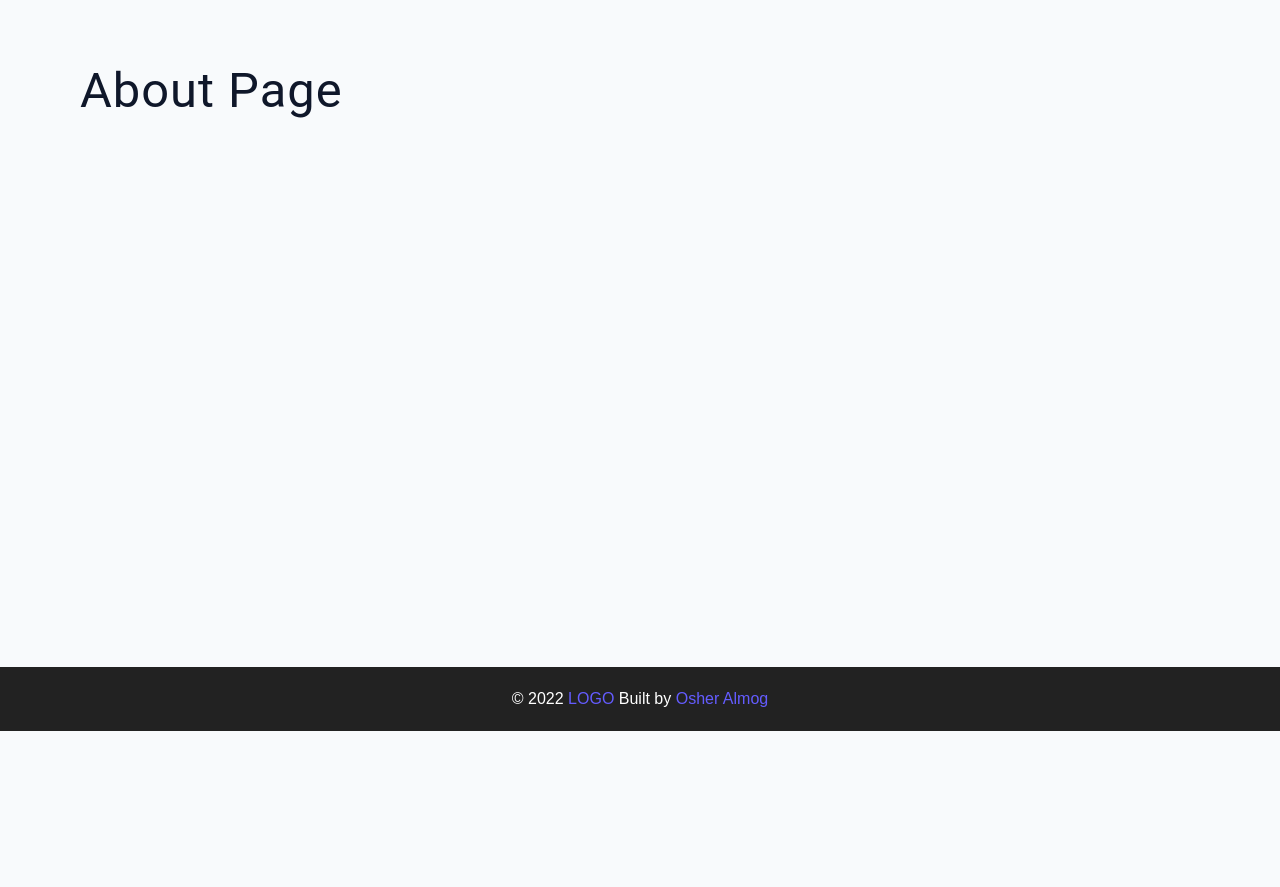
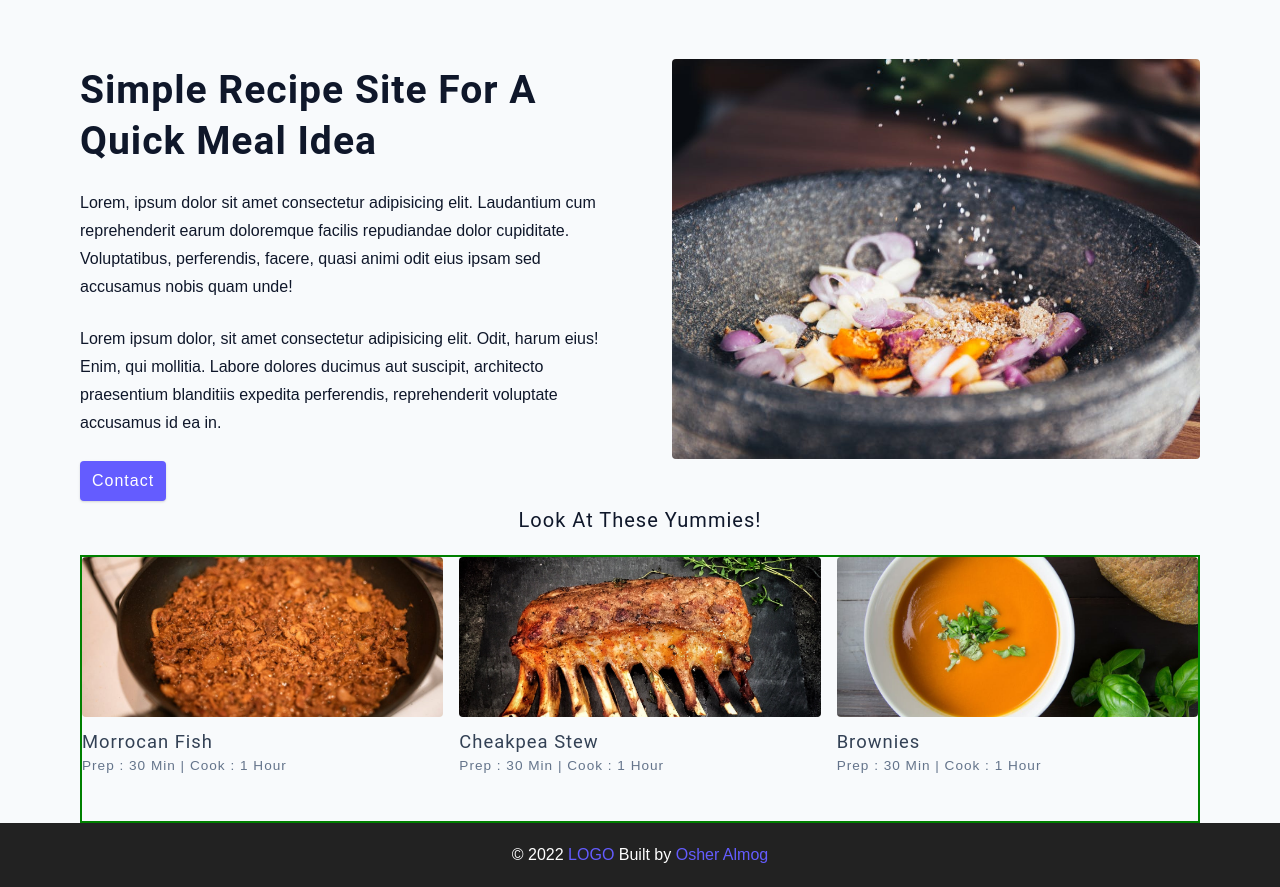
Before and after one commit to SlowO/recipewebsite, a plain HTML site: page about.html in a window 1280 px wide. Shown: the part 69-956 px from the top of the page. Before the commit the page ends 800 px from the top, so only its background shows below. Drawn offline with Linux system fonts and the light colour scheme.

Commit message:
Added chanches to the rest of the pages

```diff
--- a/about.html
+++ b/about.html
@@ -41,7 +41,55 @@
     </nav>
 
     <main class="page">
-      <h1>About Page</h1>
+      <section class="about-page">
+        <article>
+          <h2>Simple Recipe Site For A Quick Meal Idea</h2>
+          <p>Lorem, ipsum dolor sit amet consectetur adipisicing elit. Laudantium cum reprehenderit earum doloremque facilis repudiandae dolor cupiditate. Voluptatibus, perferendis, facere, quasi animi odit eius ipsam sed accusamus nobis quam unde!</p>
+          <p>Lorem ipsum dolor, sit amet consectetur adipisicing elit. Odit, harum eius! Enim, qui mollitia. Labore dolores ducimus aut suscipit, architecto praesentium blanditiis expedita perferendis, reprehenderit voluptate accusamus id ea in.</p>
+          <a href="contact.html" class="btn">contact</a>
+        </article>
+        <img src="./assets/about.jpeg" alt="pouring salt" class="img about-img">
+      </section>
+      <section class="featured-recipes">
+        <h5 class="featured-title">Look At These Yummies!</h5>
+        <!-- recipes list -->
+        <div class="recipes-list">
+          <!-- single recipe -->
+          <a href="single-recipe.html" class="recipe">
+            <img
+              src="./assets/recipes/recipe-1.jpeg"
+              alt="food"
+              class="img recipe-img"
+            />
+            <h5>Morrocan Fish</h5>
+            <p>Prep : 30 Min | Cook : 1 Hour</p>
+          </a>
+          <!-- end of single recipe -->
+          <!-- single recipe -->
+          <a href="single-recipe.html" class="recipe">
+            <img
+              src="./assets/recipes/recipe-2.jpeg"
+              alt="food"
+              class="img recipe-img"
+            />
+            <h5>Cheakpea Stew</h5>
+            <p>Prep : 30 Min | Cook : 1 Hour</p>
+          </a>
+          <!-- end of single recipe -->
+          <!-- single recipe -->
+          <a href="single-recipe.html" class="recipe">
+            <img
+              src="./assets/recipes/recipe-3.jpeg"
+              alt="food"
+              class="img recipe-img"
+            />
+            <h5>Brownies</h5>
+            <p>Prep : 30 Min | Cook : 1 Hour</p>
+          </a>
+          <!-- end of single recipe -->
+        </div>
+        <!-- end of recipes list -->
+      </section>
     </main>
 
     <footer class="page-footer">
--- a/css/main.css
+++ b/css/main.css
@@ -510,8 +510,54 @@ Recipes
     grid-template-columns: 1fr 1fr 1fr;
   }
 }
+
 /*
 =================
-
+Error
 =================
 */
+.error-page {
+  text-align: center;
+  padding-top: 5rem;
+}
+.error-page h1 {
+  font-size: 9rem;
+}
+
+/*
+=================
+About
+=================
+*/
+.about-page h2 {
+  text-transform: none;
+  font-weight: bold;
+
+}
+.about-page {
+  display: grid;
+  gap: 2rem 4rem;
+  padding-bottom: 3rem;
+}
+.about-img {
+  border-radius: var(--borderRadius);
+  height: 300px;
+}
+
+@media screen and (min-width: 992px) {
+  .about-page {
+    grid-template-columns: 1fr 1fr;
+    grid-template-rows: 400px;
+    align-items: center;
+  }
+  .about-page h2 {
+    padding-top: 3rem;
+  }
+  .about-img {
+    height: 100%;
+  }
+}
+
+.featured-title {
+  text-align: center;
+}
```
Also changed, not shown: 404.html (+6 -3 lines), index.html (+3 -2 lines), recipes.html (+55 -1 lines), tag-template.html (+40 -1 lines).
